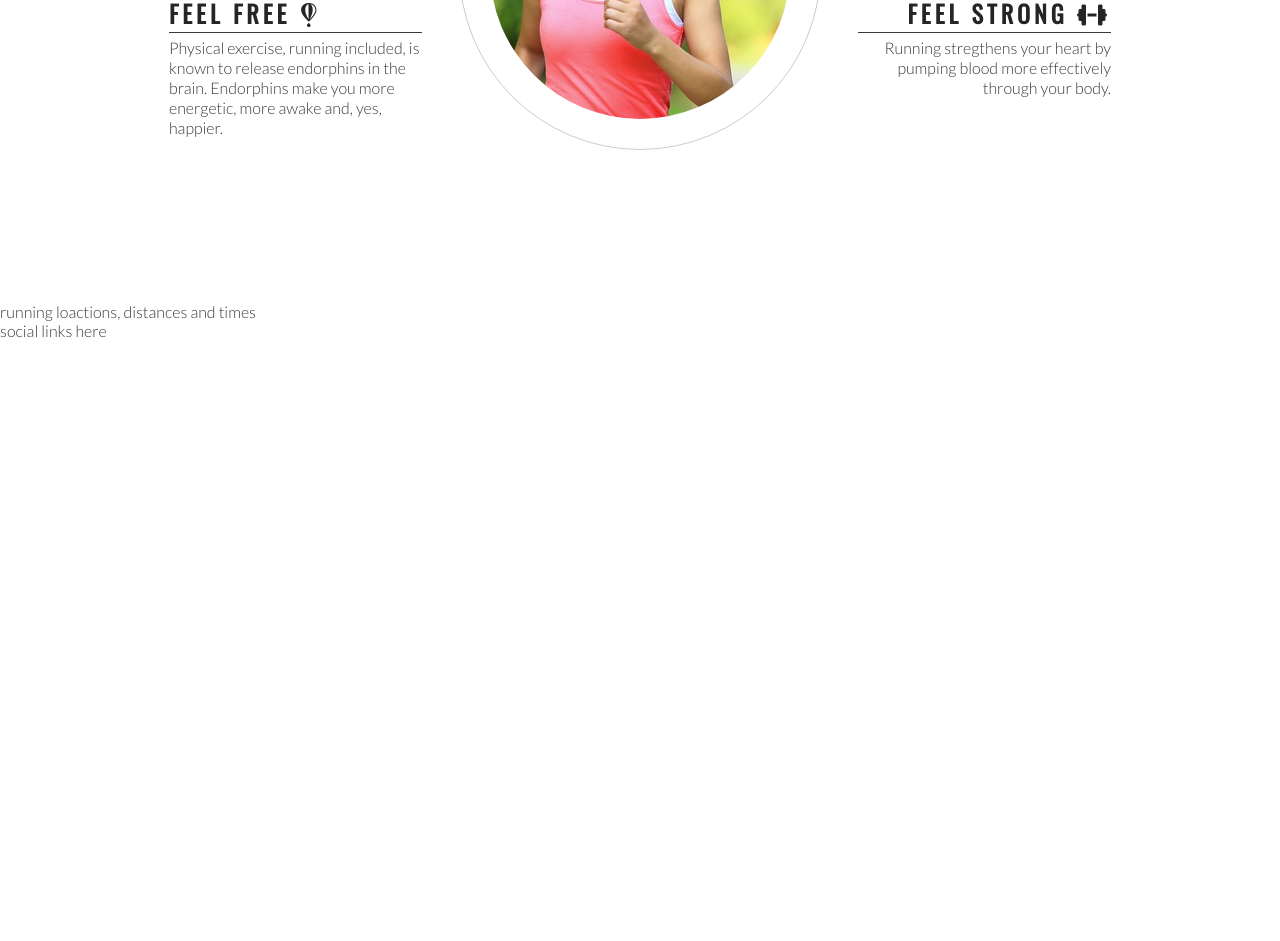
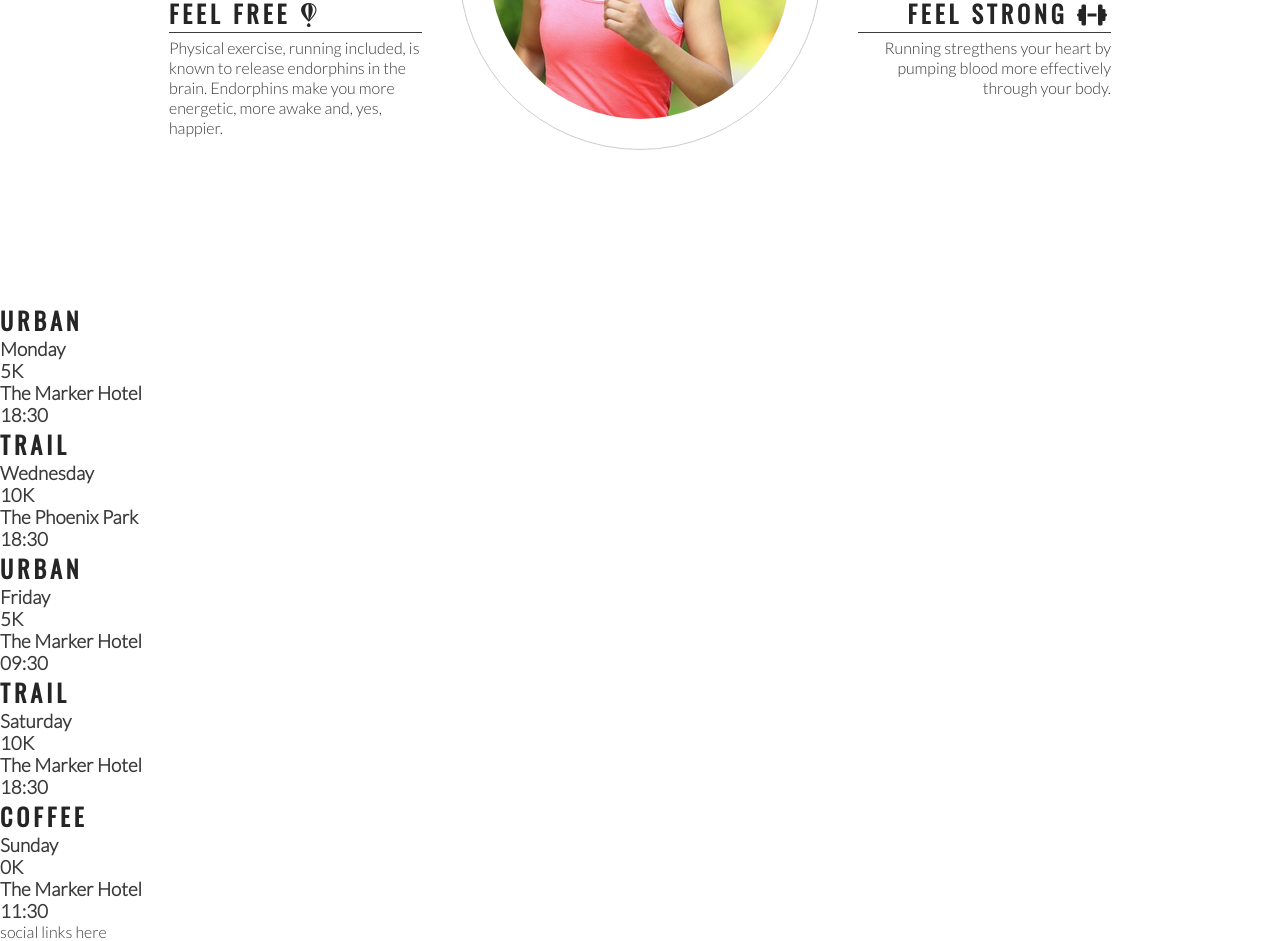
Before and after one commit to mmunson94/love-running, a plain HTML site: page index.html in a window 1280 px wide. Shown: the part 993-1934 px from the top of the page. Before the commit the page ends 1333 px from the top, so only its background shows below. Drawn offline with nearby package versions, Linux system fonts and the light colour scheme.

Commit message:
Add meetup times main structure

```diff
--- a/index.html
+++ b/index.html
@@ -90,8 +90,47 @@
             </div>
         </div>
     </section>
+
     <section>
-        running loactions, distances and times
+        <div>
+            <h2>Urban</h2>
+            <h3>Monday</h3>
+            <h3>5K</h3>
+            <h3>The Marker Hotel</h3>
+            <h3>18:30</h3>
+        </div>
+
+        <div>
+            <h2>Trail</h2>
+            <h3>Wednesday</h3>
+            <h3>10K</h3>
+            <h3>The Phoenix Park</h3>
+            <h3>18:30</h3>
+        </div>
+
+        <div>
+            <h2>Urban</h2>
+            <h3>Friday</h3>
+            <h3>5K</h3>
+            <h3>The Marker Hotel</h3>
+            <h3>09:30</h3>
+        </div>
+
+        <div>
+            <h2>Trail</h2>
+            <h3>Saturday</h3>
+            <h3>10K</h3>
+            <h3>The Marker Hotel</h3>
+            <h3>18:30</h3>
+        </div>
+
+        <div>
+            <h2>Coffee</h2>
+            <h3>Sunday</h3>
+            <h3>0K</h3>
+            <h3>The Marker Hotel</h3>
+            <h3>11:30</h3>
+        </div>
     </section>
     <footer>
         social links here
```
